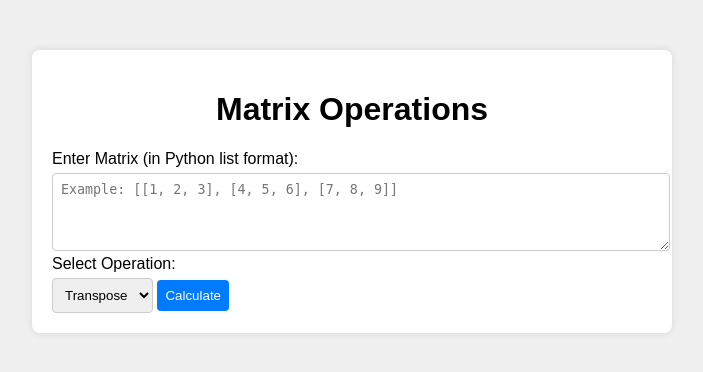
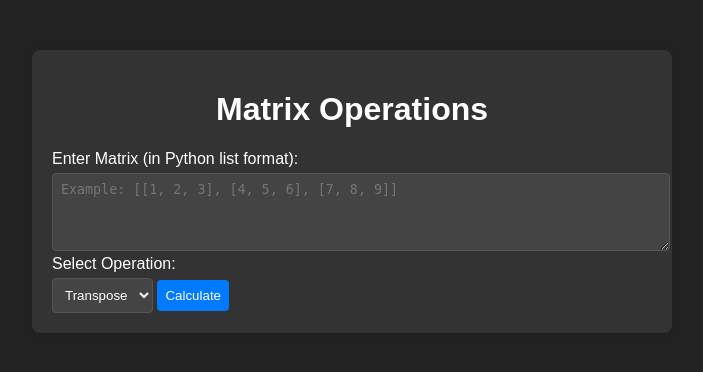
Before and after one commit to hasithdd/matrix-calculator, a Flask app: page / in a window 1280 px wide. Shown: the top 372 px of the page, without its empty margins (288-991 px from the left). Run offline with Flask 3, Linux system fonts and the light colour scheme.

Commit message:
Update index.html for colour changes

```diff
--- a/templates/index.html
+++ b/templates/index.html
@@ -7,14 +7,15 @@
             font-family: Arial, sans-serif;
             margin: 0;
             padding: 0;
-            background-color: #f0f0f0;
+            background-color: #222;
+            color: #fff;
         }
 
         .container {
             max-width: 600px;
             margin: 50px auto;
             padding: 20px;
-            background-color: #fff;
+            background-color: #333;
             border-radius: 8px;
             box-shadow: 0 0 10px rgba(0, 0, 0, 0.1);
         }
@@ -36,13 +37,17 @@
             width: 100%;
             padding: 8px;
             border-radius: 4px;
-            border: 1px solid #ccc;
+            border: 1px solid #555;
+            background-color: #444;
+            color: #fff;
         }
 
         select, input[type="submit"] {
             padding: 8px;
             border-radius: 4px;
-            border: 1px solid #ccc;
+            border: 1px solid #555;
+            background-color: #444;
+            color: #fff;
         }
 
         input[type="submit"] {
@@ -59,10 +64,11 @@
 
         .result {
             margin-top: 20px;
-            border: 1px solid #ccc;
+            border: 1px solid #555;
             border-radius: 4px;
             padding: 10px;
-            background-color: #f9f9f9;
+            background-color: #444;
+            color: #fff;
         }
     </style>
 </head>
```
